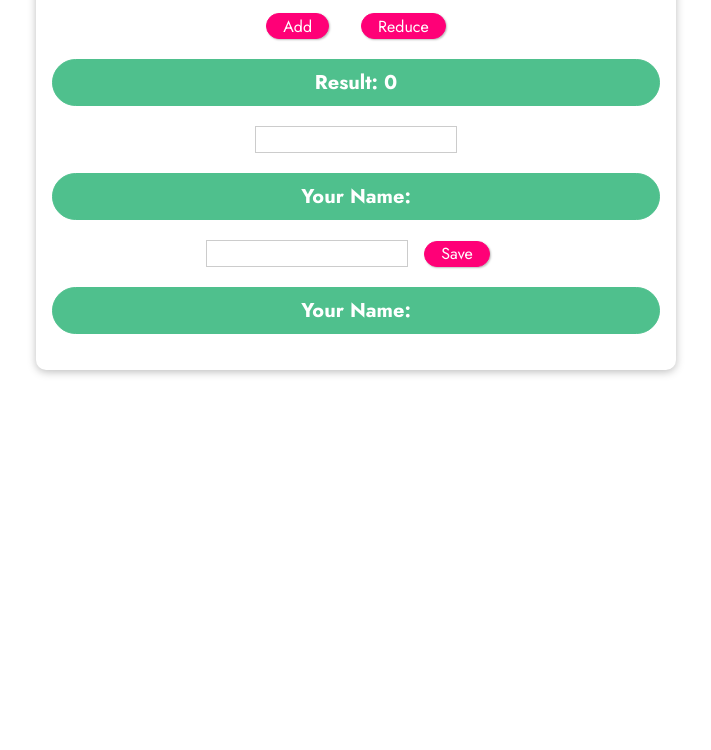
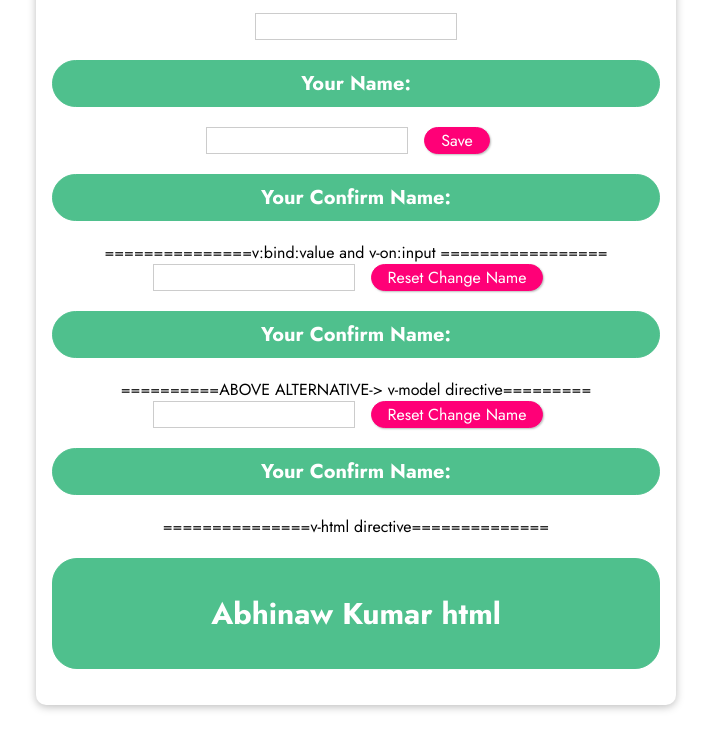
Before and after one commit to abhinaw998/Learn_Vue.js, a plain HTML site: page basics-03-events-starting-code/index.html in a window 1280 px wide. Shown: the part 286-1036 px from the top of the page, without its empty margins (284-995 px from the left). Before the commit the page ends 800 px from the top, so only its background shows below. Drawn offline with nearby package versions, Linux system fonts and the light colour scheme.

Commit message:
vue directive

```diff
--- a/basics-03-events-starting-code/app.js
+++ b/basics-03-events-starting-code/app.js
@@ -4,6 +4,8 @@ const app = Vue.createApp({
       counter: 0,
       confirmName:"",
       name:"",
+      changeName:"",
+      htmlVlaue:"<h1>Abhinaw Kumar html</h1>"
     };
   },
   methods: {
@@ -24,8 +26,20 @@ this.confirmName=this.name
     },
     onFormNameChange(event){
       this.name=event.target.value
+    },
+    onChangeName(event){
+
+      this.changeName=event.target.value;
+    },
+    onChangeNameX(event){
+      console.log('calll')
+      this.changeName=event.target.value+"X";
+    },
+    onResetName(){
+      this.changeName="";
     }
   },
 });
 
+
 app.mount("#events");
--- a/basics-03-events-starting-code/index.html
+++ b/basics-03-events-starting-code/index.html
@@ -18,16 +18,24 @@
     </header>
     <section id="events">
       <h2>Events in Action</h2>
-      <button v-on:click="add(5)">Add</button>
-      <button v-on:click="reduce(5)" >Reduce</button>
-      <p>Result: {{ counter }}</p>
       <input type="'text" v-on:input="onNameChange($event, 'Kumar')"/>
       <p>Your Name: {{ name }}</p>
+      <form v-on:submit.prevent="onSave">
+       <lable> <input type="'text" v-on:input="onFormNameChange($event, 'Kumar')" v-on:keyup.enter="onConfirmName"/></lable>
+        <button v-on:click="onSave">Save</button>
+        <p>Your Confirm Name: {{ confirmName }}</p>
 
-      <form v-on:submit.prevent="onSave">
-       <lable> <input type="'text" v-on:input="onFormNameChange($event, 'Kumar')" v-on:keyup.enter/></lable>
-        <button v-on:click="onSave">Save</button>
-        <p>Your Name: {{ confirmName }}</p>
+        <lable>===============v:bind:value and v-on:input =================</lable>
+          <input type="'text"  v-bind:value="changeName" v-on:input="onChangeNameX" />
+        <button v-on:click="onResetName">Reset Change Name</button>
+        <p>Your Confirm Name: {{ changeName }}</p>
+
+        <lable>==========ABOVE ALTERNATIVE->   v-model directive=========</lable>
+          <input type="'text" v-model="changeName" />
+        <button v-on:click="onResetName">Reset Change Name</button>
+        <p>Your Confirm Name: {{ changeName }}</p>
+        <lable>===============v-html directive==============</lable>
+        <p v-html="htmlVlaue"/>
       </form>
 
     </section>
```
